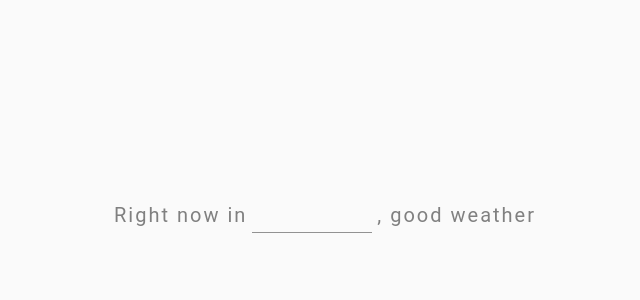
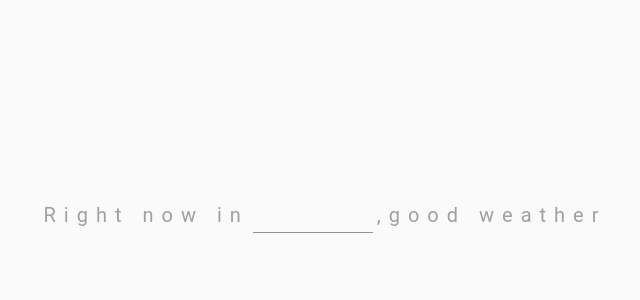
Before and after one commit to borboo21/weather-app-2, a React (Create React App) app: page / in a window 1280 px wide. Shown: the top 300 px of the page, without its empty margins (315-955 px from the left). Built offline with nearby package versions, Linux system fonts and the light colour scheme.

Commit message:
Ввел новые переменные в theme.ts; Изменил стили в соответствии с замечаниями.

```diff
--- a/src/components/search-bar/search-bar.tsx
+++ b/src/components/search-bar/search-bar.tsx
@@ -1,36 +1,36 @@
 import React from "react";
-import {Box, TextField, Typography} from "@mui/material";
+import {Stack, TextField, Typography} from "@mui/material";
+import theme from "../../theme";
 
 export function SearchBar() {
     return(
-        <Box sx={{
-            display: "flex",
+        <Stack sx={{
+            direction: "row",
             justifyContent: "center",
             fontWeight: "medium",
             alignItems: "center",
-            margin: "5px",
-            marginTop: "200px",
+            margin: theme.spacing(1),
+            marginTop: theme.spacing(25),
         }}>
             <Typography id="weatherStatus"
                 sx={{
-                    fontSize:"h6.fontSize",
-                    letterSpacing:'2px',
-                    color: "gray"
+                    fontSize: "h6.fontSize",
+                    letterSpacing: theme.spacing(1),
             }}>Right now in
             <TextField id="searchInput"
                        variant="standard"
                        sx={{
                            input: {textAlign: "center",
-                           fontSize:"h6.fontSize",
-                           padding:"2px",
-                           letterSpacing:'2px',
-                           color:"#545454"},
-                           width: "120px",
-                           marginX:"5px",
+                           fontSize: "h6.fontSize",
+                           padding: theme.spacing(0.25),
+                           letterSpacing: theme.spacing(0.25),
+                           color: theme.palette.primary.main},
+                           width: theme.spacing(15),
+                           marginX: theme.spacing(0.5),
                        }}
                         ></TextField>
-                , good weather</Typography>
-        </Box>
+                ,good weather</Typography>
+        </Stack>
     )
 }
 
--- a/src/index.tsx
+++ b/src/index.tsx
@@ -1,13 +1,18 @@
 import React from 'react';
 import ReactDOM from 'react-dom/client';
 import './index.css';
+import {ThemeProvider} from "@mui/material";
 import reportWebVitals from './reportWebVitals';
 import App from './components/app/App';
+import theme from "./theme";
 
 const root = ReactDOM.createRoot(
   document.getElementById('root') as HTMLElement
 );
 
-root.render(<App/>);
+root.render(
+<ThemeProvider theme={theme}>
+    <App/>
+</ThemeProvider>);
 
 reportWebVitals();
--- /dev/null
+++ b/src/theme.ts
@@ -0,0 +1,24 @@
+import { createTheme } from '@mui/material';
+
+const colors = {
+    gray:"#a19f9f",
+    black:"#545454"
+}
+
+const theme = createTheme({
+    palette:{
+        primary: {
+            main: colors.black
+        }
+    },
+    spacing:8,
+    components:{
+        MuiTypography:{
+            defaultProps:{
+                color: colors.gray
+            }
+        },
+    }
+});
+
+export default theme;
```
